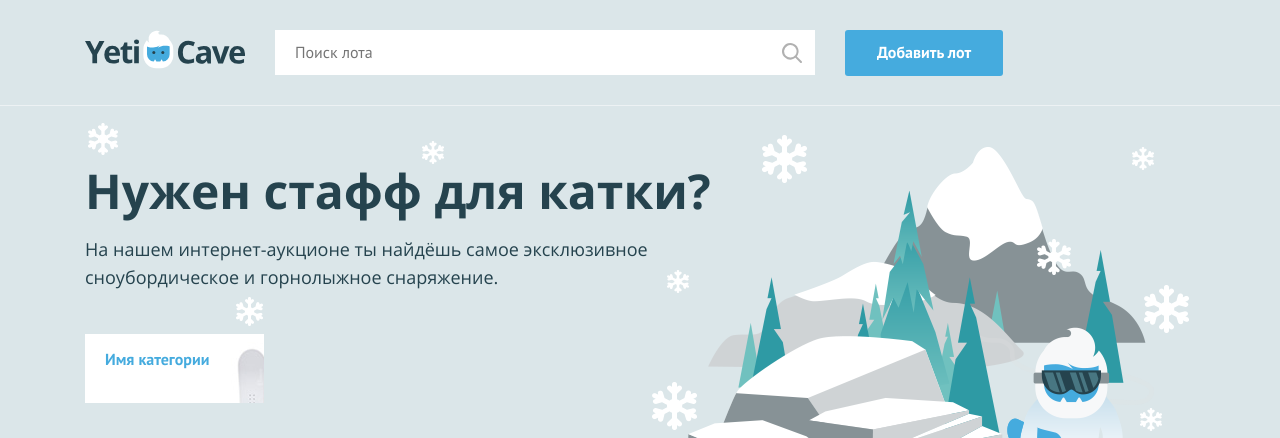
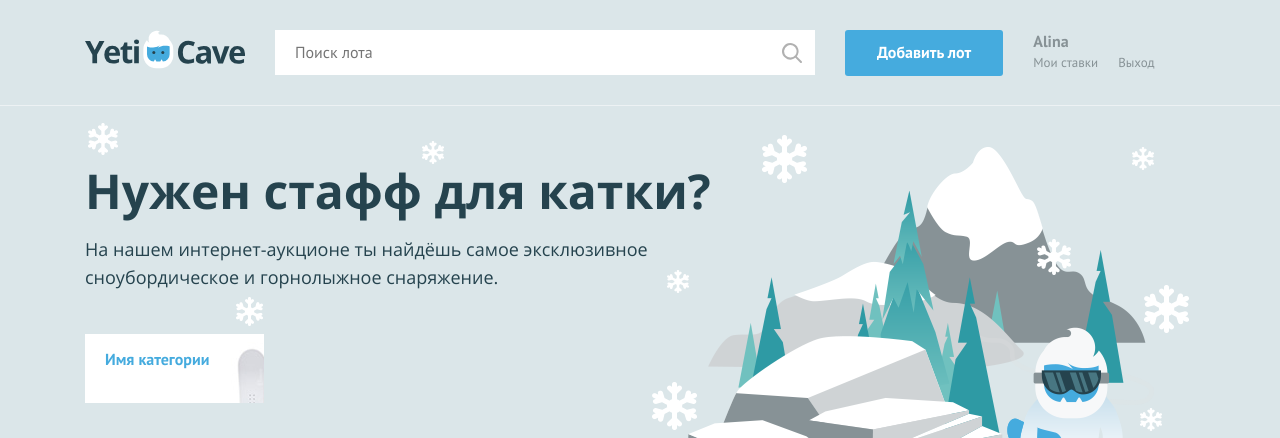
Before and after one commit to Polisonik/285159-yeticave-10, a PHP site: page / in a window 1280 px wide. Shown: the top 438 px of the page. Run offline with PHP 8.4, Linux system fonts and the light colour scheme.

Commit message:
Добавление имени пользователя в шапку сайта

```diff
--- a/index.php
+++ b/index.php
@@ -1,7 +1,7 @@
 <?php
 $is_auth = rand(0, 1);
 
-$user_name = ''; // укажите здесь ваше имя
+$user_name = 'Alina'; // укажите здесь ваше имя
 ?>
 <!DOCTYPE html>
 <html lang="ru">
@@ -27,8 +27,22 @@ $user_name = ''; // укажите здесь ваше имя
         <a class="main-header__add-lot button" href="pages/add-lot.html">Добавить лот</a>
 
         <nav class="user-menu">
-
-        <!-- здесь должен быть PHP код для показа меню и данных пользователя -->
+        <?php if ($is_auth == 1): ?>
+            <div class="user-menu__logged">
+                <p><?=$user_name;?></p>
+                <a class="user-menu__bets" href="pages/my-bets.html">Мои ставки</a>
+                <a class="user-menu__logout" href="#">Выход</a>
+            </div>
+        <?php else: ?>
+            <ul class="user-menu__list">
+                <li class="user-menu__item">
+                    <a href="#">Регистрация</a>
+                </li>
+                <li class="user-menu__item">
+                    <a href="#">Вход</a>
+                </li>
+            </ul>
+        <?php endif; ?>
 
         </nav>
     </div>
```
